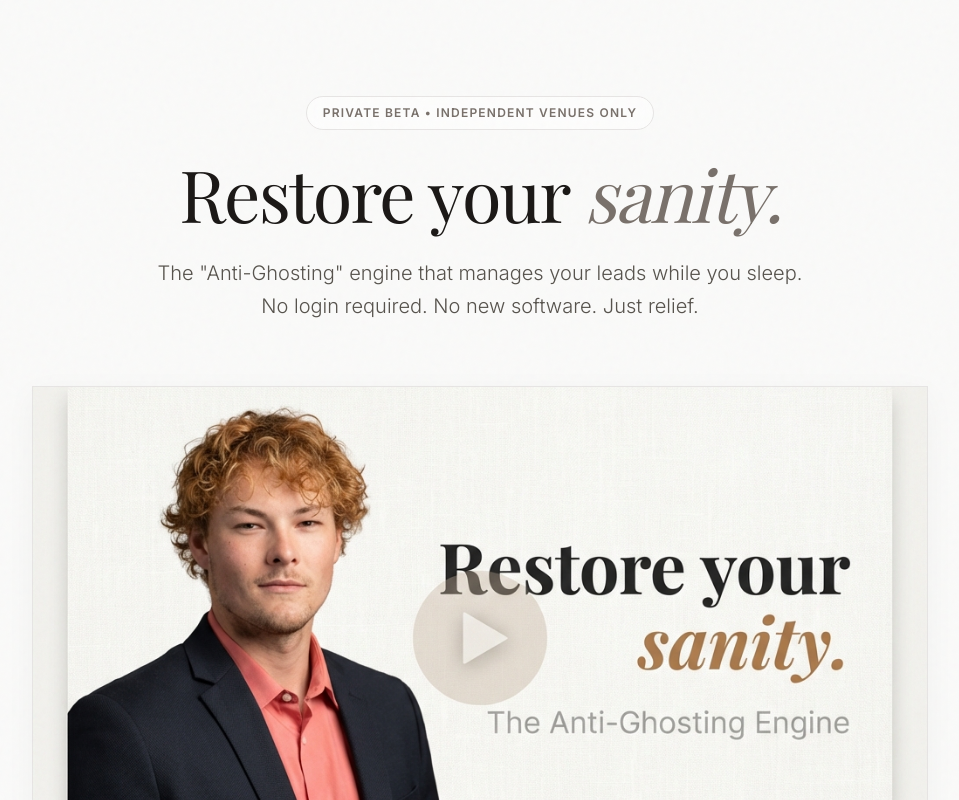
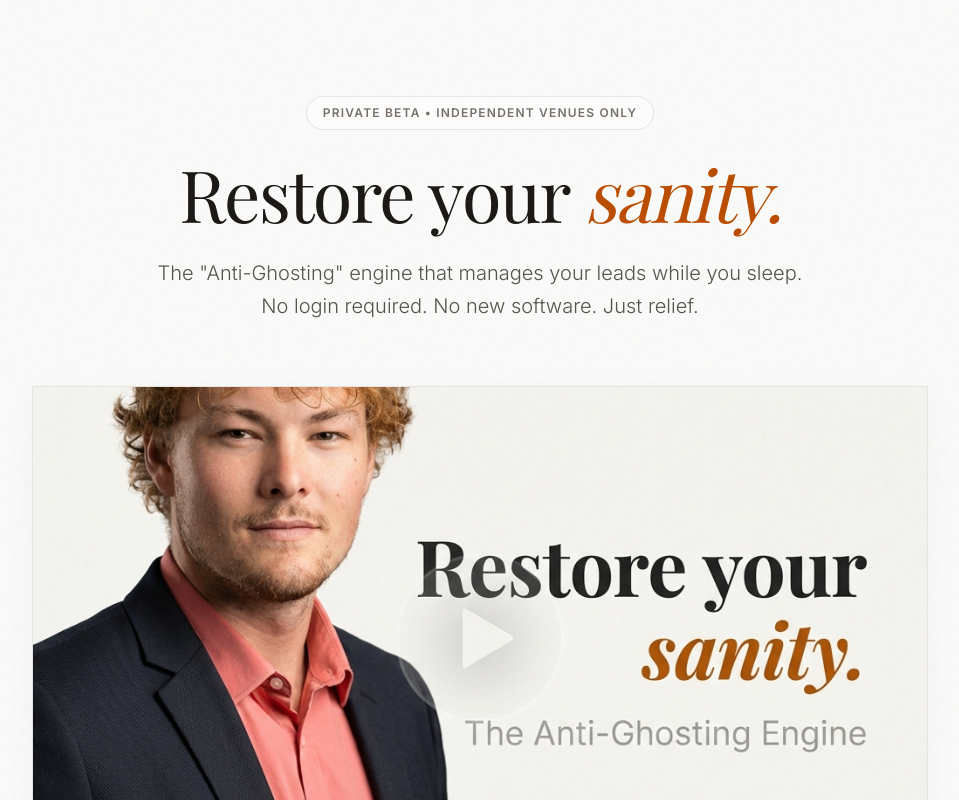
Before and after one commit to sssammyboyyy/venue-os, a Next.js app: page /apply in a window 1280 px wide. Shown: the top 800 px of the page, without its empty margins (160-1119 px from the left). Built offline with nearby package versions, Linux system fonts and the light colour scheme; a web font is replaced by a local one.

Commit message:
Update thumbnail likeness and change sanity text to amber-700

```diff
--- a/src/app/apply/page.tsx
+++ b/src/app/apply/page.tsx
@@ -33,7 +33,7 @@ export default function ApplyPage() {
                 </span>
 
                 <h1 className="font-serif text-5xl md:text-7xl text-stone-900 leading-[1.1] mb-6 tracking-tight">
-                    Restore your <span className="italic text-stone-500 font-light">sanity.</span>
+                    Restore your <span className="italic text-amber-700 font-light">sanity.</span>
                 </h1>
 
                 <p className="max-w-2xl text-lg md:text-xl text-stone-600 font-light leading-relaxed">
```
Also changed, not shown: public/vsl-thumbnail.png.
